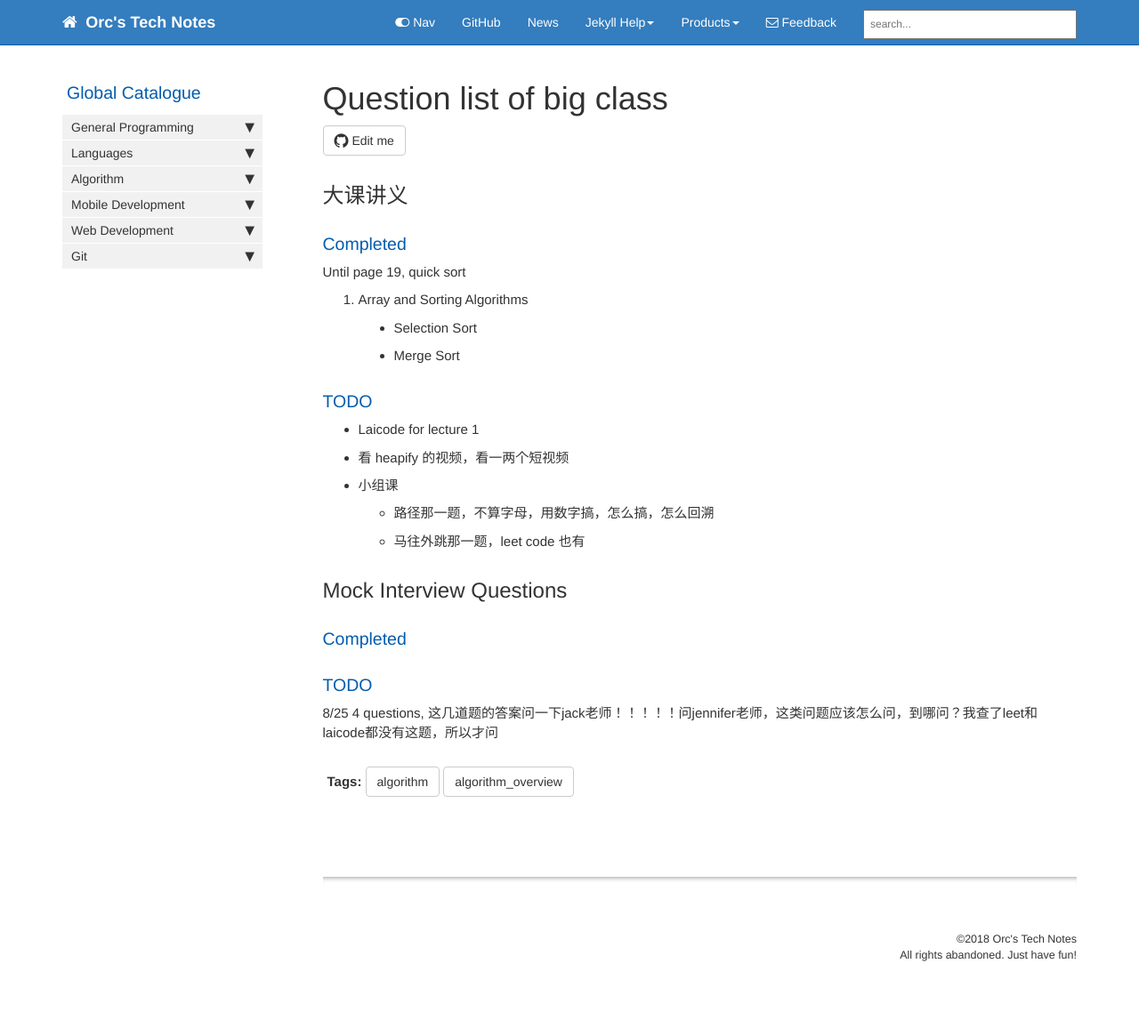
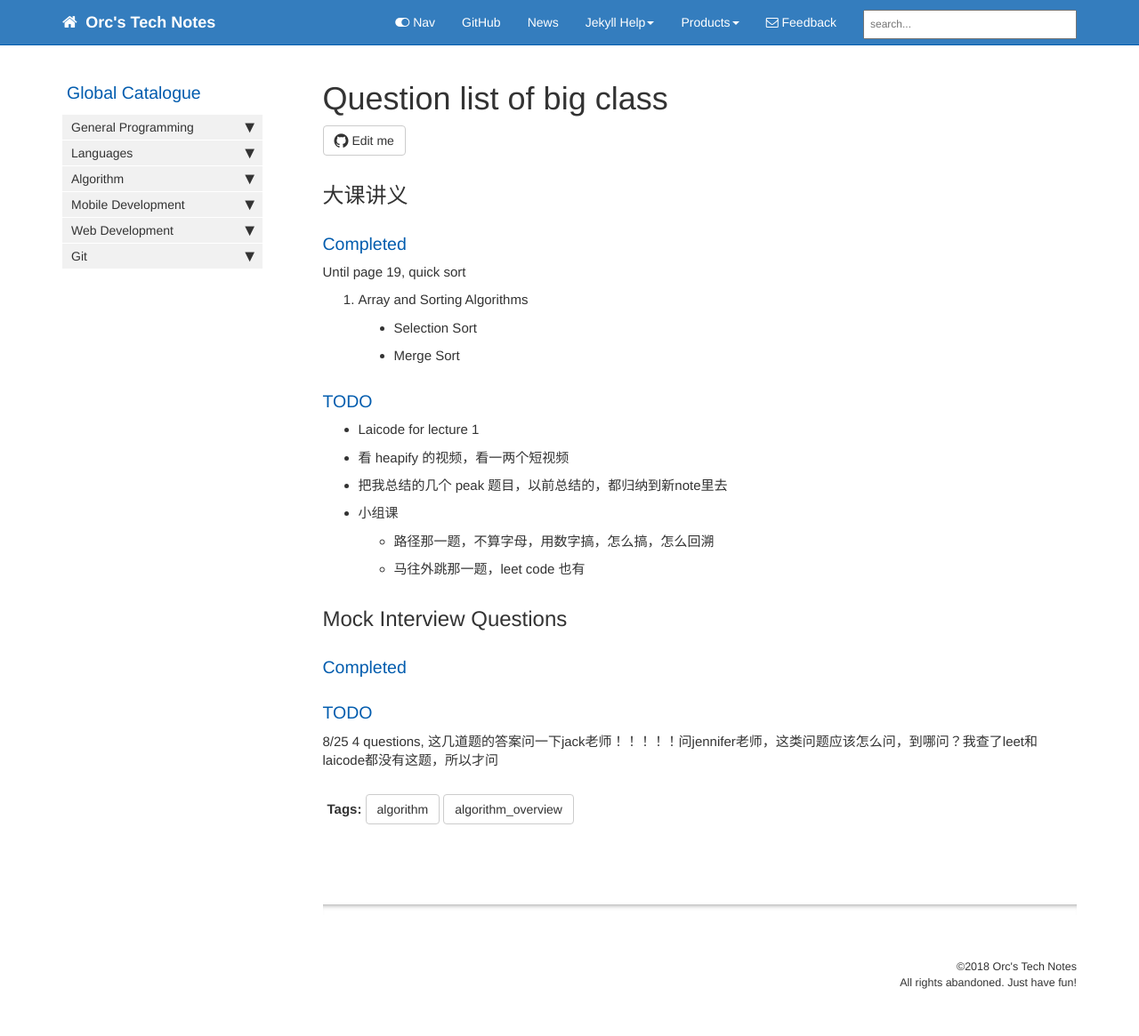
Before and after one commit to HungryOrc/hungryorc.github.io, a Jekyll site: the page built from pages/algorithm/algorithm_todo.md, in a window 1280 px wide. Shown: the whole page at 89% size. Built offline with Jekyll 4.4.1, drawn with Linux system fonts in a browser that asks for light colours; nearby versions of some CDN libraries; comment, search, counter and statistics services are not loaded; before the commit the page ends 1134 px from its top, so only the background shows below that.

Commit message:
Update algorithm_todo.md

```diff
--- a/pages/algorithm/algorithm_todo.md
+++ b/pages/algorithm/algorithm_todo.md
@@ -20,6 +20,7 @@ Until page 19, quick sort
 ### TODO
 * Laicode for lecture 1
 * 看 heapify 的视频，看一两个短视频
+* 把我总结的几个 peak 题目，以前总结的，都归纳到新note里去
 
 * 小组课
   * 路径那一题，不算字母，用数字搞，怎么搞，怎么回溯
```
